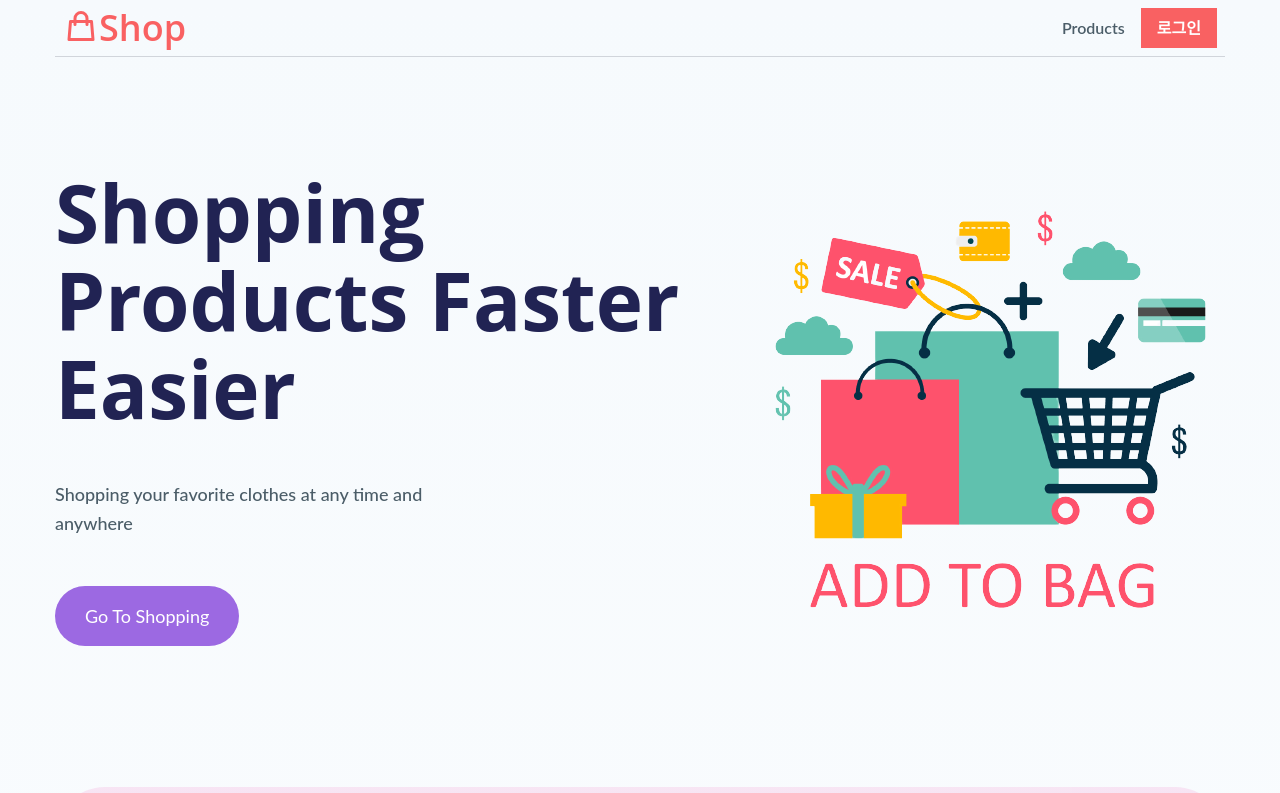
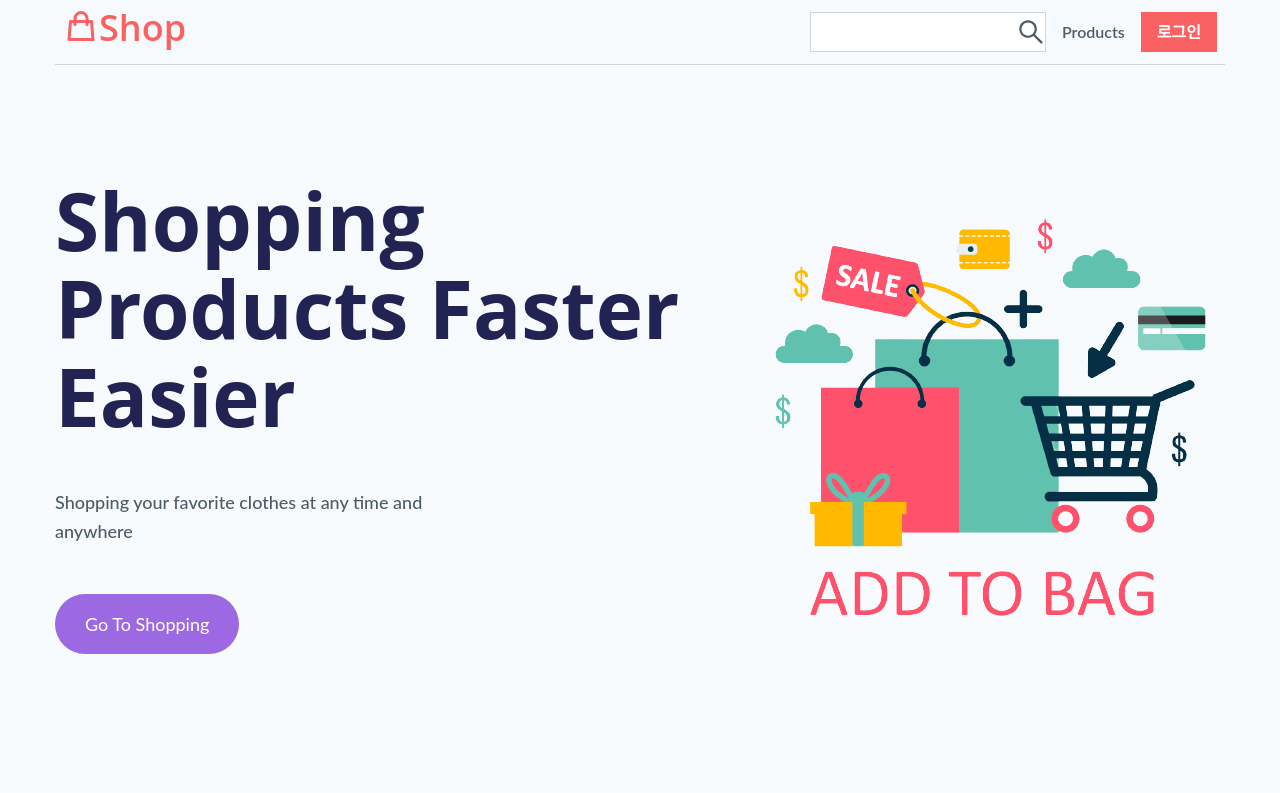
Before and after one commit to ywhkr/react-ShoppingMall, a React (Create React App) app: page / in a window 1280 px wide. Shown: the top 793 px of the page. Built offline with nearby package versions, Linux system fonts and the light colour scheme; no server answers; the database is empty; what recoil-persist would draw is missing.

Commit message:
add: feature-search

```diff
--- a/package.json
+++ b/package.json
@@ -11,6 +11,7 @@
     "antd": "^5.1.2",
     "aos": "^2.3.4",
     "firebase": "^9.15.0",
+    "lodash": "^4.17.21",
     "react": "^18.2.0",
     "react-dom": "^18.2.0",
     "react-icons": "^4.7.1",
--- a/src/components/NavBar.jsx
+++ b/src/components/NavBar.jsx
@@ -8,6 +8,7 @@ import { BsFillPencilFill } from "react-icons/bs";
 import User from "./User";
 import Button from "../components/ui/Button";
 import CartStatus from "./CartStatus";
+import Search from "./Search";
 
 export default function NavBar() {
   const [user, setUser] = useRecoilState(userState);
@@ -28,6 +29,7 @@ export default function NavBar() {
         <h1 className="text-brand">Shop</h1>
       </Link>
       <nav className="flex items-center gap-4 font-semibold">
+        <Search />
         <Link to="/products">Products</Link>
         {user && (
           <Link to="/carts">
--- /dev/null
+++ b/src/components/Search.jsx
@@ -0,0 +1,39 @@
+import React, { useState } from "react";
+import { AiOutlineSearch } from "react-icons/ai";
+import { useRecoilState } from "recoil";
+import useProducts from "../hooks/useProducts";
+import { sortedState } from "../store";
+
+export default function Search() {
+  const [search, setSearch] = useState();
+  const [sortedData, setSortedData] = useRecoilState(sortedState);
+
+  const {
+    productsQuery: { data: products },
+  } = useProducts();
+
+  const handleChange = (e) => {
+    setSearch(e.target.value);
+  };
+
+  const handleSubmit = (e) => {
+    e.preventDefault();
+    setSortedData(
+      products.filter((el) => el.title.toLowerCase().includes(search))
+    );
+  };
+
+  return (
+    <form className="relative flex items-center" onSubmit={handleSubmit}>
+      <input
+        type="text"
+        onChange={handleChange}
+        value={search || ""}
+        className="w-30 h-10"
+      />
+      <button className="absolute right-0 text-3xl">
+        <AiOutlineSearch />
+      </button>
+    </form>
+  );
+}
--- a/src/hooks/useFilter.jsx
+++ b/src/hooks/useFilter.jsx
@@ -1,4 +1,3 @@
-import { useEffect } from "react";
 import { useRecoilState } from "recoil";
 import useProducts from "../hooks/useProducts";
 import { sortedState } from "../store/index";
--- /dev/null
+++ b/src/hooks/useSearch.jsx
@@ -0,0 +1,8 @@
+import React from "react";
+import useProducts from "./useProducts";
+
+export default function useSearch() {
+  const searchFilter = () => {};
+
+  return {};
+}
```
Also changed, not shown: 2 other files (tests, documents, lock files or other folders).
